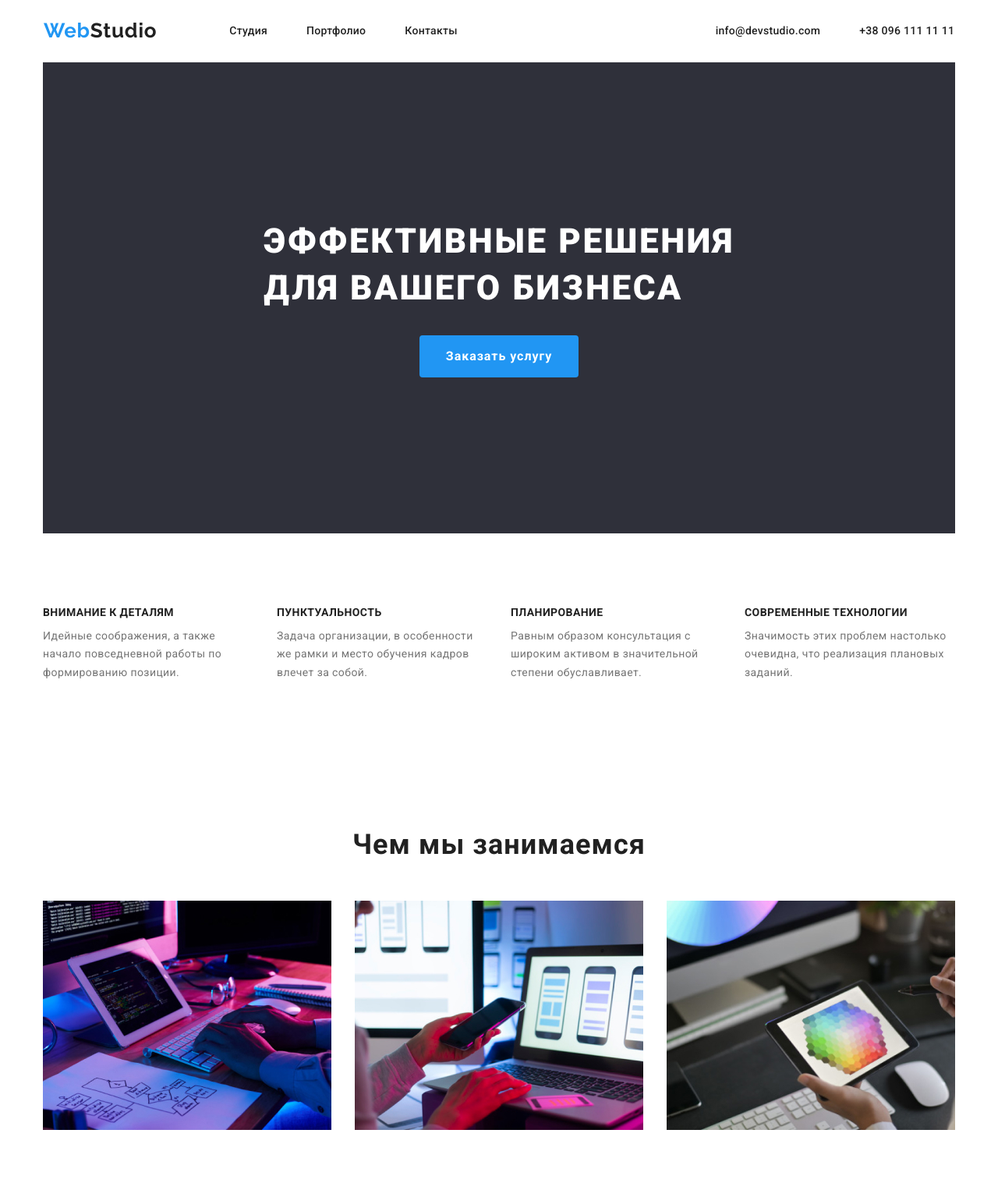
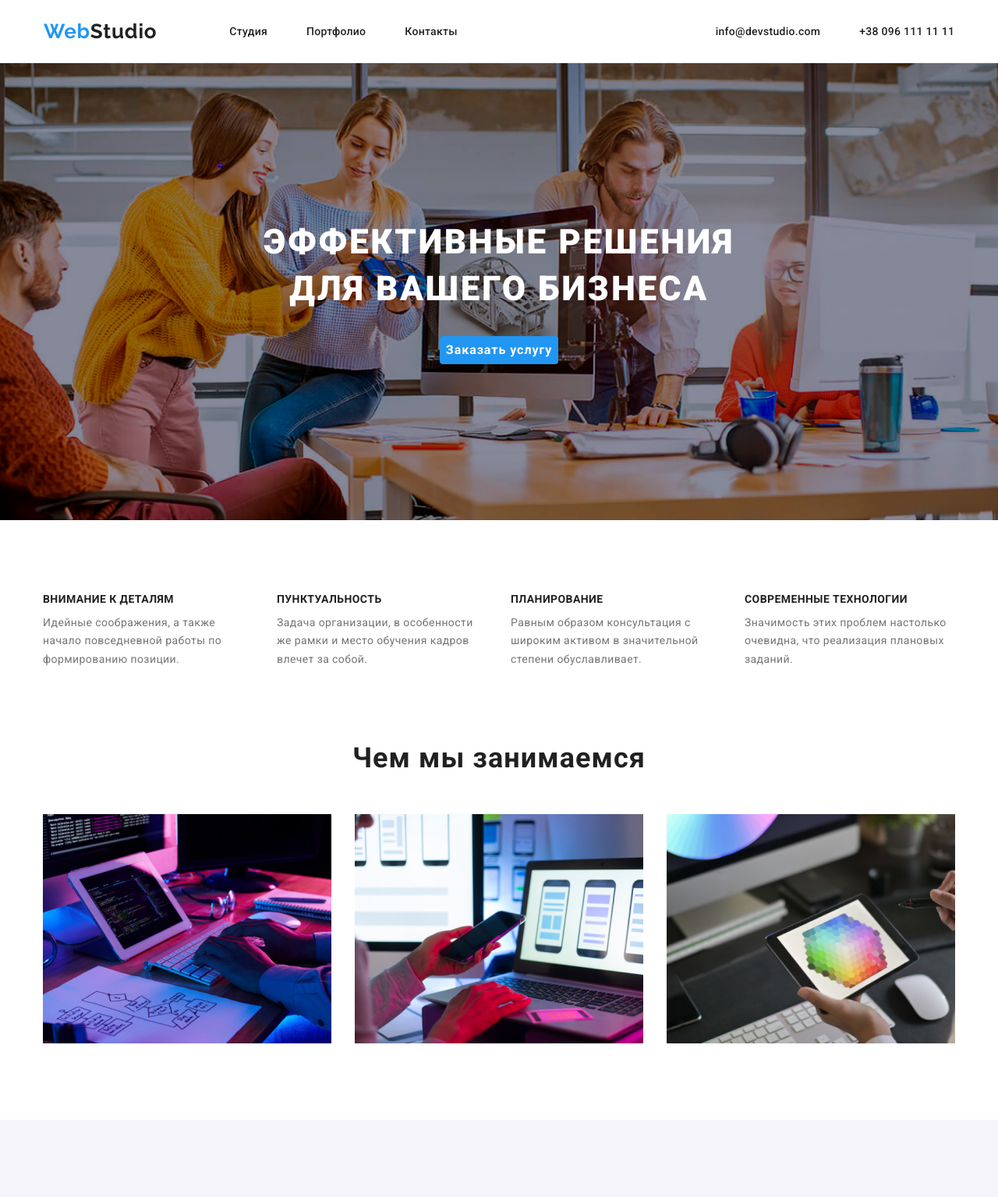
Before and after one commit to ViktorBalko/goit-markup-hw-03, a plain HTML site: page index.html in a window 1280 px wide. Shown: the top 1535 px of the page at 78% size. Drawn offline with nearby package versions, Linux system fonts and the light colour scheme; a web font is replaced by a local one.

Commit message:
4.04
Исправлены ошибки с ".container"

```diff
--- a/css/styles.css
+++ b/css/styles.css
@@ -186,8 +186,13 @@ a {
   text-decoration: none;
 }
 
-address {
+.footer-address {
+  font-family: Roboto;
   font-style: normal;
+  font-weight: normal;
+  font-size: 14px;
+  line-height: 24px;
+  color: #ffffff;
 }
 
 .footer > address {
@@ -344,13 +349,16 @@ address {
 
 /* header */
 
+.header {
+  border-bottom: 1px solid #ececec;
+}
+
 .header-box {
   display: flex;
   margin-right: auto;
   margin-left: auto;
   align-items: center;
   height: 80px;
-  border-bottom: 1px solid #ececec;
 }
 
 .header-logo {
@@ -385,21 +393,21 @@ address {
 
 /* hero */
 
-.hero-box {
+.hero {
   display: flex;
   margin-left: auto;
   margin-right: auto;
   background-color: var(--background-footer-color);
-  /*   background-image: url(../images/hero-img.png);
+  background-image: url(../images/hero-img.png);
   background-size: cover;
-  background-position-x: center; */
+  background-position-x: center;
 }
 
-.section-hero {
+/* .hero-box {
   display: block;
   margin-left: auto;
   margin-right: auto;
-}
+} */
 
 .btn-order {
   display: block;
@@ -410,6 +418,9 @@ address {
 }
 
 .main-hero {
+  text-align: center;
+  margin-left: auto;
+  margin-right: auto;
   margin-top: 0px;
   margin-bottom: 0px;
   padding-top: 200px;
@@ -462,7 +473,7 @@ address {
 
 .section-activity h2 {
   text-align: center;
-  padding-top: 94px;
+  padding-top: 0px;
   padding-bottom: 50px;
   margin-top: 0px;
   margin-bottom: 0px;
--- a/index.html
+++ b/index.html
@@ -12,7 +12,6 @@
 
 
 <body class="body">
-
     <header class="header">
       <div class="container">
         <nav class="header-box">
@@ -23,23 +22,37 @@
             <li><a class="nav-button" href="">Контакты</a></li>
           </ul>
           <ul class="header-link">
-        <li><a href="mailto:info@devstudio.com">info@devstudio.com</a></li>
-        <li><a href="tel:+380961111111">+38 096 111 11 11</a></li>
+            <li><a class="mail" href="mailto:info@devstudio.com">info@devstudio.com</a></li>
+            <li><a class="tel" href="tel:+380961111111">+38 096 111 11 11</a></li>
           </ul>
         </nav>
       </div>
     </header>
 
+
+    <main>
+
+     <section class="hero">
        <div class="container">
-    <main>
-      <div class="hero-box">
-        <section class="section-hero">
+        <section class="hero-box">
           <h1 class="main-hero">Эффективные решения <br> для вашего бизнеса</h1>
           <button class="btn-order" type="button">Заказать услугу</button>
         </section>
         </div>
+      </section>
+
+<!--     <section class="hero">
+      <div class="container">
+        <section class="hero-box">
+          <h1 class="hero-text">Эффективные решения <br> для вашего бизнеса</h1>
+          <button class="btn-order" type="button">Заказать услугу</button>
+        </section>
+      </div>
+    </section>-->
+
       <section class="section-features">
         <h2 hidden>Особенности</h2>
+        <div class="container">
         <ul class="features-box">
           <li>
             <h3>Внимание к деталям</h3>
@@ -58,17 +71,20 @@
             <p>Значимость этих проблем настолько очевидна, что реализация плановых заданий.</p>
           </li>
         </ul>
+        </div>
       </section>
 
       <section class="section-activity">
+        <div class="container">
         <h2>Чем мы занимаемся</h2>
         <ul class="activity-box">
           <li><img src="./images/img1.jpg" alt="Пальцы на клавиатуре" width="370" height="294"/></li>
           <li><img src="./images/img2.jpg" alt="Макет приложения на телефоне" width="370" height="294"/></li>
           <li><img src="./images/img3.jpg" alt="Планшет с палитрой цветов" width="370" height="294" /></li>
         </ul>
+        </div>
       </section>
-      </div>
+
       <section class="section-team">
         <h2>Наша команда</h2>
         <div class="container">
```
Also changed, not shown: portfolio.html (+7 -5 lines), 2 other files. Lines whose indentation alone changed are shown as unchanged.
